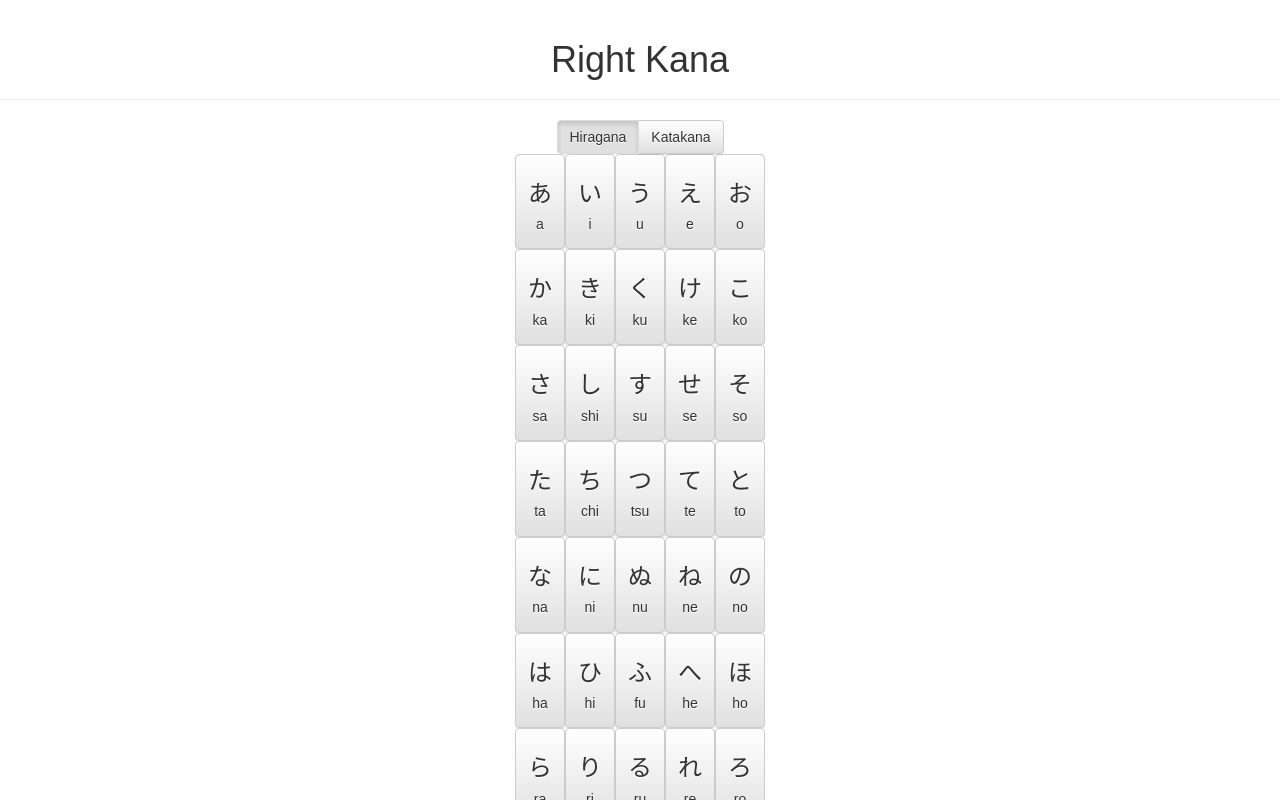
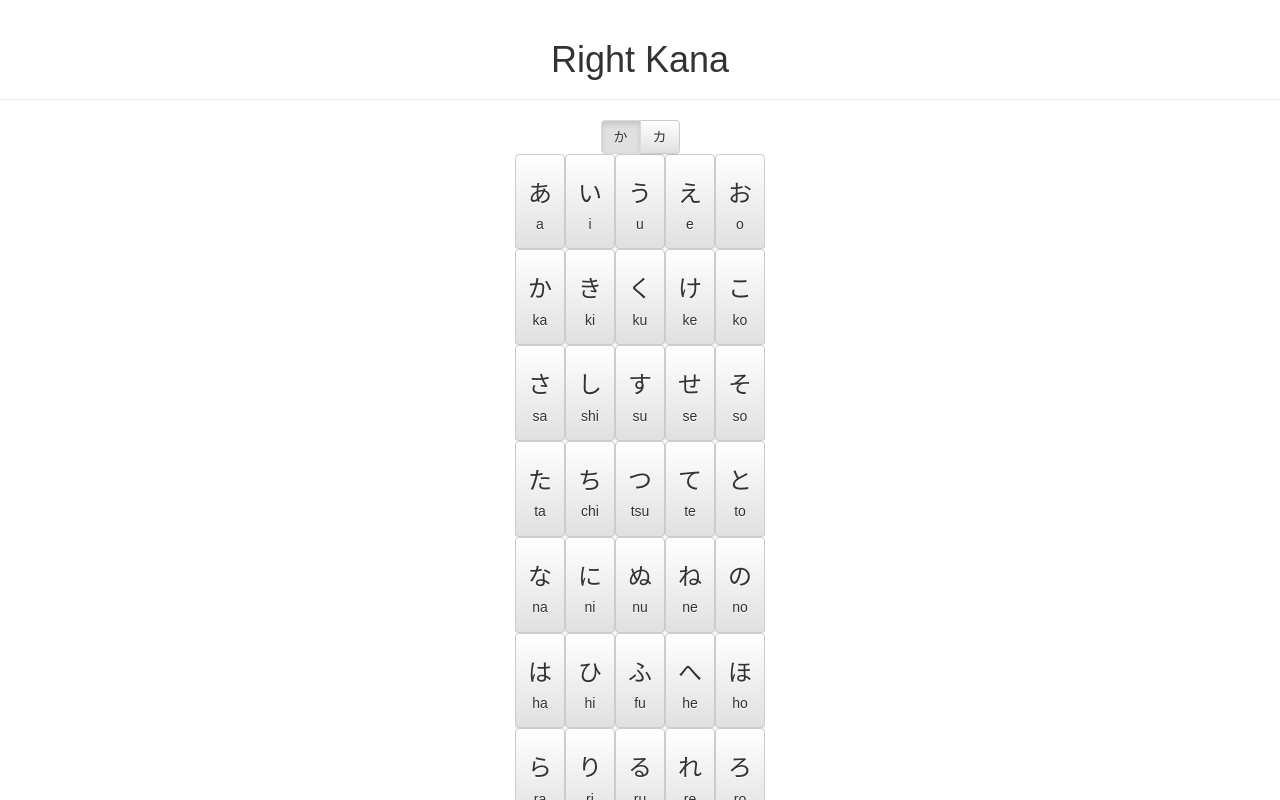
Before and after one commit to janclarin/right-kana, a React (Create React App) app: page / in a window 1280 px wide. Shown: the top 800 px of the page. Built offline with nearby package versions, Linux system fonts and the light colour scheme.

Commit message:
Use kana for hiragana/katakana toggle

```diff
--- a/src/App.js
+++ b/src/App.js
@@ -12,7 +12,7 @@ class App extends Component {
       showHiragana: true
     };
     this.handleKanaToggleChange = this.handleKanaToggleChange.bind(this);
-    this.kanaTypeTitles = ['Hiragana', 'Katakana'];
+    this.kanaTypeTitles = ['か', 'カ'];
   }
 
   handleKanaToggleChange(kanaToggleIndex) {
```
